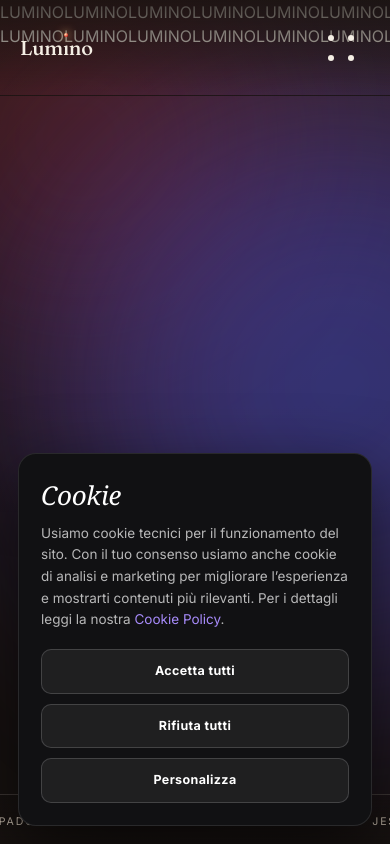
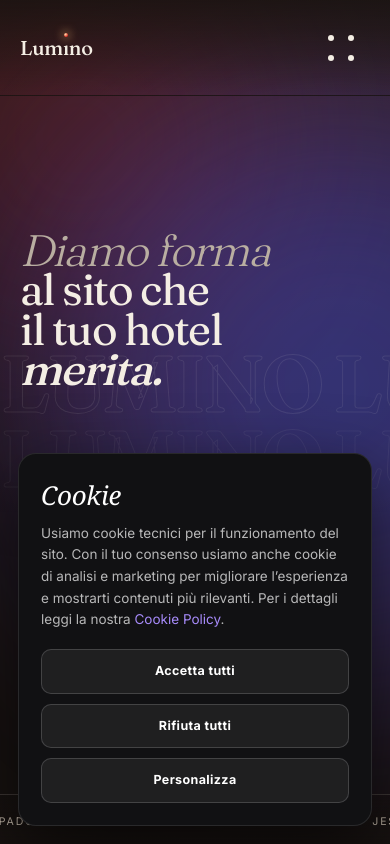
Before and after one commit to luminoagency/lumino-agency, a Next.js app: page / in a window 390 px wide. Shown: the top 844 px of the page. Built offline with nearby package versions, Linux system fonts and the light colour scheme.

Commit message:
Hero: titolo alla dimensione massima misurata, contorno di fondo, mobile

```diff
--- a/components/home/hero.css
+++ b/components/home/hero.css
@@ -1,12 +1,11 @@
 /* ═══════════════════════════════════════════════════════════════════════════
    LUMINO — HOME: hero
-   Blob liquidi, finestre fluttuanti, parola rotante, striscia dei progetti.
-   Il movimento lo mette heroMotion.ts: qui c'è solo come sono fatti e dove
-   stanno, più tutto ciò che va spento sotto 821px o con motion ridotto.
+   Titolo a tutto campo, tipografia di fondo, blob liquidi, gruppo rotante,
+   striscia dei progetti. Il movimento lo mettono i driver in heroMotion.ts:
+   qui c'è come sono fatti, dove stanno, e cosa va spento sotto 821px o con
+   motion ridotto.
    ═══════════════════════════════════════════════════════════════════════════ */
 
-/* Il fondo dell'hero è un piano a sé: blob, finestre e scintille si impilano
-   qui dentro, e il titolo resta sopra a tutti perché sta fuori. */
 .lm-hero-bg {
   position: absolute;
   inset: 0;
@@ -15,9 +14,49 @@
   pointer-events: none;
 }
 
-/* Spazio in fondo per la striscia dei progetti. */
+/* Il titolo prende quasi tutta l'altezza: margini stretti sopra, spazio sotto
+   solo per il piede e la striscia. */
 .lm-hero {
+  padding-top: clamp(5rem, 11vh, 7.5rem);
   padding-bottom: clamp(5.5rem, 11vh, 7.5rem);
+}
+.lm-hero-inner {
+  position: relative;
+  z-index: 2;
+  display: flex;
+  flex-direction: column;
+  justify-content: center;
+  flex: 1;
+  gap: clamp(2rem, 5vh, 3.5rem);
+}
+
+/* ─── Titolo ─────────────────────────────────────────────────────────────── */
+.lm-hero-title {
+  /* Massimo che tiene il gruppo più lungo ("il tuo ristorante merita.") dentro
+     la colonna: misurato, non a occhio. Oltre, quella riga verrebbe tagliata. */
+  font-size: clamp(2.1rem, 8.1vw, 9rem);
+  line-height: 0.9;
+  letter-spacing: -0.035em;
+  max-width: none;
+  margin: 0;
+  /* Le lettere si afferrano: il testo non deve selezionarsi mentre si trascina. */
+  user-select: none;
+  touch-action: pan-y;
+}
+.lm-char {
+  cursor: grab;
+}
+.lm-hero-title.is-grabbing .lm-char {
+  cursor: grabbing;
+}
+
+/* Ogni riga resta su una riga sola: se il gruppo rotante più lungo andasse a
+   capo, la struttura a tre righe salterebbe a ogni giro. Sotto 821px il titolo
+   può andare a capo: lì lo spazio non basta comunque. */
+@media (min-width: 821px) {
+  .lm-hline > span {
+    white-space: nowrap;
+  }
 }
 
 .lm-hero-actions {
@@ -25,6 +64,44 @@
   align-items: center;
   gap: 1.75rem;
   flex-wrap: wrap;
+}
+
+/* ─── Tipografia di fondo ────────────────────────────────────────────────── */
+.lm-backtype {
+  position: absolute;
+  inset: 0;
+  z-index: 0;
+  display: flex;
+  flex-direction: column;
+  justify-content: center;
+  gap: 1vh;
+  overflow: hidden;
+}
+.lm-backtype-row {
+  overflow: hidden;
+  white-space: nowrap;
+}
+.lm-backtype-track {
+  display: inline-flex;
+  will-change: transform;
+}
+.lm-backtype-half {
+  display: inline-flex;
+}
+/* Solo contorno, nessun riempimento: profondità senza peso. */
+.lm-backtype-word {
+  font-family: var(--font-serif), Georgia, serif;
+  font-size: clamp(5rem, 17vw, 19rem);
+  font-weight: 600;
+  line-height: 0.82;
+  letter-spacing: -0.045em;
+  padding-right: 0.14em;
+  color: transparent;
+  -webkit-text-stroke: 1px var(--cream);
+  opacity: 0.09;
+}
+.lm-backtype-b .lm-backtype-word {
+  opacity: 0.06;
 }
 
 /* ─── Blob liquidi ───────────────────────────────────────────────────────── */
@@ -40,14 +117,14 @@
   overflow: hidden;
 }
 /* Il filtro sta sul palco, non sui singoli cerchi: è la fusione fra cerchi
-   vicini che deve essere calcolata, e serve che stiano tutti nella stessa
-   passata. L'opacità è qui e non sui cerchi: se fossero trasparenti loro,
-   l'alpha in ingresso al feColorMatrix sarebbe troppo bassa per fondersi. */
+   vicini che va calcolata, e serve che stiano tutti nella stessa passata.
+   L'opacità è qui e non sui cerchi: se fossero trasparenti loro, l'alpha in
+   ingresso al feColorMatrix sarebbe troppo bassa per fondersi. */
 .lm-blobs-stage {
   position: absolute;
   inset: -8%;
   filter: url(#lm-goo);
-  opacity: 0.34;
+  opacity: 0.3;
 }
 .lm-blob {
   position: absolute;
@@ -58,58 +135,20 @@
   will-change: transform;
 }
 
-/* ─── Finestre fluttuanti ────────────────────────────────────────────────── */
-.lm-hwins {
-  position: absolute;
-  inset: 0;
+/* Le scintille stanno sopra blob e tipografia, sotto al titolo. */
+.lm-hero-canvas {
   z-index: 2;
 }
-.lm-hwin {
-  position: absolute;
-  border-radius: 0.6rem;
-  overflow: hidden;
-  border: 1px solid var(--line);
-  background: var(--surface);
-  opacity: 0.6;
-  box-shadow: 0 30px 70px rgba(0, 0, 0, 0.45);
-  will-change: transform;
-}
-.lm-hwin-bar {
-  height: 22px;
-  display: flex;
-  align-items: center;
-  gap: 5px;
-  padding: 0 9px;
-  background: rgba(20, 15, 13, 0.9);
-  border-bottom: 1px solid var(--line);
-}
-.lm-hwin-bar i {
-  width: 5px;
-  height: 5px;
-  border-radius: 50%;
-  background: rgba(244, 238, 228, 0.25);
-}
-.lm-hwin-shot {
-  height: 152px;
-  overflow: hidden;
-}
-.lm-hwin-shot img,
-.lm-hwin-shot video,
-.lm-hwin-shot .lm-card-placeholder {
-  width: 100%;
-  height: auto;
-  display: block;
-}
 
-/* ─── Parola rotante ─────────────────────────────────────────────────────── */
+/* ─── Gruppo rotante ─────────────────────────────────────────────────────── */
 .lm-rot {
   position: relative;
   display: inline-block;
   vertical-align: bottom;
   transition: width 0.55s cubic-bezier(0.16, 1, 0.3, 1);
 }
-/* La maschera serve SOLO durante lo scambio. Tenerla sempre taglierebbe le
-   lettere quando si sollevano verso il cursore. */
+/* La maschera serve SOLO durante lo scambio: tenerla sempre taglierebbe le
+   lettere quando si sollevano verso il cursore o vengono trascinate. */
 .lm-rot.is-rolling {
   overflow: hidden;
 }
@@ -189,21 +228,28 @@
 }
 
 /* ─── Sotto 821px ────────────────────────────────────────────────────────── */
-/* Blob e finestre chiedono spazio: su uno schermo stretto finirebbero sotto
-   il titolo invece che dietro. E il filtro SVG è la cosa più cara della
-   pagina, non ha senso pagarlo su un telefono. */
+/* Il filtro SVG è la cosa più cara della pagina: su un telefono non ha senso
+   pagarlo. La tipografia di fondo resta: è statica e costa un contorno. */
 @media (max-width: 820px) {
-  .lm-blobs,
-  .lm-hwins {
+  .lm-blobs {
     display: none;
+  }
+  .lm-char {
+    cursor: auto;
+  }
+  /* Su schermo stretto tenere il gruppo più lungo su una riga vorrebbe dire un
+     titolo da 34px: un hero che non apre niente. Meglio lasciarlo andare a capo
+     e ingrandirlo, riservando l'altezza di quattro righe — così il gruppo che
+     rientra su una riga sola non fa saltare su e giù tutto il resto. */
+  .lm-hero-title {
+    font-size: clamp(2.75rem, 11vw, 4rem);
+    min-height: 3.8em;
   }
 }
 
 /* ─── Motion ridotto ─────────────────────────────────────────────────────── */
 @media (prefers-reduced-motion: reduce) {
-  .lm-hticker-track {
-    animation: none;
-  }
+  .lm-hticker-track,
   .lm-rot-word.is-in,
   .lm-rot-word.is-out {
     animation: none;
@@ -214,9 +260,8 @@
   .lm-rot {
     transition: none;
   }
-  /* I blob restano, ma fermi e senza deformazione: sono luce di fondo,
-     non un'animazione. */
-  .lm-blob {
+  .lm-blob,
+  .lm-backtype-track {
     transform: none !important;
   }
 }
```
